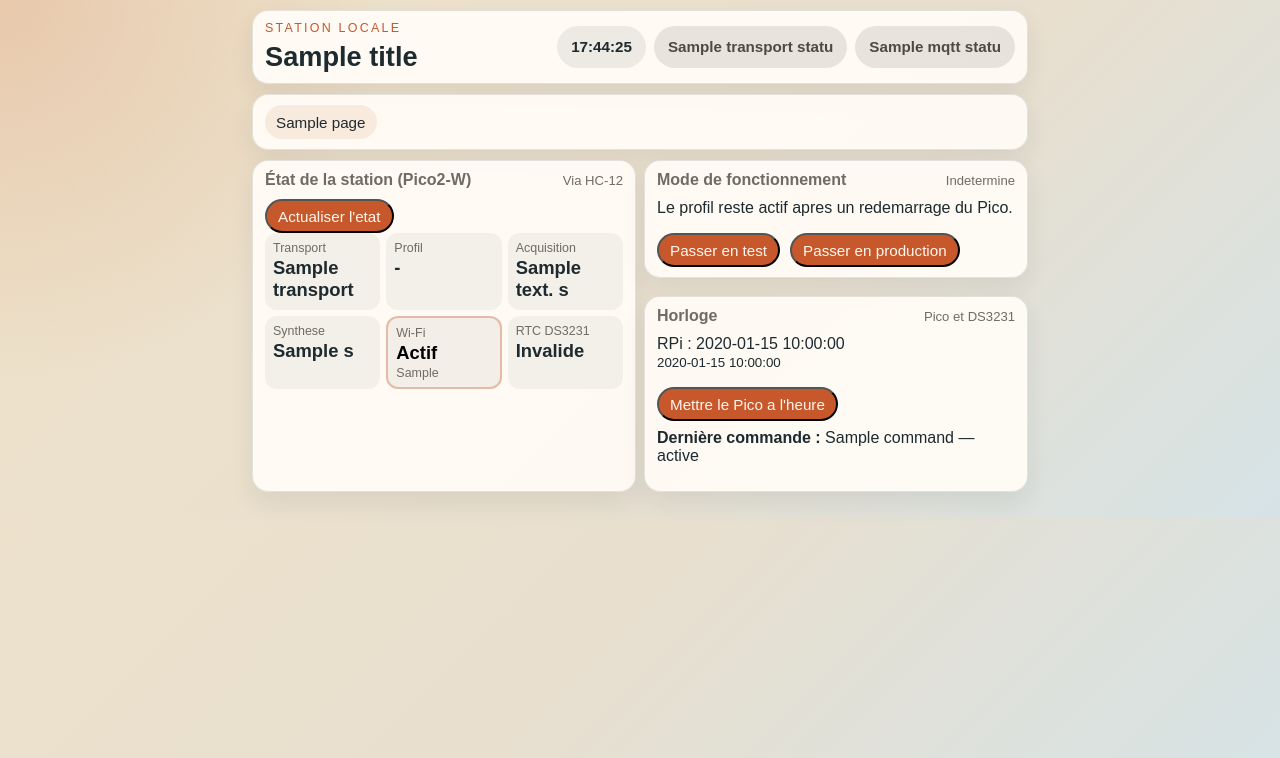
After one commit to jgrelet/rpi3-meteo, a FastAPI app: template app/templates/configuration.html in a window 1280 px wide. The commit adds this page. Shown: the top 758 px of the page. Run offline with FastAPI, Linux system fonts and the light colour scheme; the template is opened without the code that fills it: most values are stand-ins (such as "Sample title", 1, 10 or a date in 2020); some libraries are stand-ins or nearby versions.

Commit message:
Add remote Pico configuration interface

```diff
--- a/app/config.example.py
+++ b/app/config.example.py
@@ -12,6 +12,7 @@ DEFAULT_UI_PAGES: List[str] = [
     "forecast-now",
     "forecast-hours",
     "forecast-days",
+    "configuration",
 ]
 ALLOWED_UI_PAGES: Set[str] = set(DEFAULT_UI_PAGES)
 ALLOWED_FORECAST_PROVIDERS: Set[str] = {"open-meteo", "openweather"}
--- a/app/config.py
+++ b/app/config.py
@@ -12,6 +12,7 @@ DEFAULT_UI_PAGES: List[str] = [
     "forecast-now",
     "forecast-hours",
     "forecast-days",
+    "configuration",
 ]
 ALLOWED_UI_PAGES: Set[str] = set(DEFAULT_UI_PAGES)
 ALLOWED_FORECAST_PROVIDERS: Set[str] = {"open-meteo", "openweather"}
--- a/app/main.py
+++ b/app/main.py
@@ -2,13 +2,14 @@ from __future__ import annotations
 
 import json
 import logging
+import time
 from contextlib import asynccontextmanager
 from datetime import datetime, timezone
 from typing import Dict, List, Union
 from zoneinfo import ZoneInfo
 
 from fastapi import FastAPI, Request
-from fastapi.responses import HTMLResponse
+from fastapi.responses import HTMLResponse, RedirectResponse
 from fastapi.staticfiles import StaticFiles
 from fastapi.templating import Jinja2Templates
 
@@ -36,6 +37,7 @@ PAGE_LABELS = {
     "forecast-now": "Maintenant",
     "forecast-hours": "Prochaines heures",
     "forecast-days": "4 jours",
+    "configuration": "Configuration",
 }
 HELP_SECTIONS = [
     {
@@ -82,7 +84,13 @@ def nav_pages() -> List[Dict[str, str]]:
             {
                 "id": page,
                 "label": PAGE_LABELS.get(page, page),
-                "href": "/" if page == "overview" else "/pages/" + page,
+                "href": (
+                    "/"
+                    if page == "overview"
+                    else "/configuration"
+                    if page == "configuration"
+                    else "/pages/" + page
+                ),
             }
         )
     return pages
@@ -390,6 +398,77 @@ async def help_page(request: Request) -> HTMLResponse:
     return templates.TemplateResponse("help.html", context)
 
 
+@app.get("/configuration", response_class=HTMLResponse)
+async def configuration_page(request: Request) -> HTMLResponse:
+    now_utc = datetime.now(timezone.utc)
+    command = hc12_bridge_service.last_command_status()
+    command_action_labels = {
+        "get_status": "Actualisation de l’état",
+        "set_time": "Mise à l’heure",
+        "set_profile": "Changement du mode de fonctionnement",
+        "set_wifi": "Changement de l’état du Wi-Fi",
+    }
+    command_status_labels = {
+        "queued": "en attente d'envoi",
+        "sent": "envoyée, en attente de confirmation",
+        "acknowledged": "confirmée par la station",
+        "failed": "en échec",
+    }
+    if command:
+        command["action_label"] = command_action_labels.get(
+            command.get("action"), str(command.get("action", "Commande"))
+        )
+        command["status_label"] = command_status_labels.get(
+            command.get("status"), str(command.get("status", "inconnu"))
+        )
+    context = template_context(request)
+    context.update(
+        {
+            "transport_status": transport_status(),
+            "mqtt_status": mqtt_status(),
+            "command": command,
+            "pico": hc12_bridge_service.station_status(),
+            "rpi_time_utc": now_utc.strftime("%Y-%m-%d %H:%M:%S UTC"),
+            "rpi_time_local": now_utc.astimezone(APP_TIMEZONE).strftime(
+                "%Y-%m-%d %H:%M:%S %Z"
+            ),
+        }
+    )
+    return templates.TemplateResponse("configuration.html", context)
+
+
+@app.post("/configuration/status")
+async def request_pico_status() -> RedirectResponse:
+    hc12_bridge_service.send_command("get_status")
+    return RedirectResponse(url="/configuration", status_code=303)
+
+
+@app.post("/configuration/time")
+async def update_pico_time() -> RedirectResponse:
+    hc12_bridge_service.send_command("set_time", utc=int(time.time()))
+    return RedirectResponse(url="/configuration", status_code=303)
+
+
+@app.post("/configuration/profile/{profile_name}")
+async def update_pico_profile(profile_name: str) -> RedirectResponse:
+    if profile_name not in {"test", "prod"}:
+        return RedirectResponse(url="/configuration", status_code=303)
+    hc12_bridge_service.send_command("set_profile", profile=profile_name)
+    return RedirectResponse(url="/configuration", status_code=303)
+
+
+@app.post("/configuration/wifi/{requested_state}")
+async def update_pico_wifi(requested_state: str) -> RedirectResponse:
+    if requested_state not in {"on", "off"}:
+        return RedirectResponse(url="/configuration", status_code=303)
+    hc12_bridge_service.send_command(
+        "set_wifi",
+        enabled=requested_state == "on",
+        duration_seconds=900,
+    )
+    return RedirectResponse(url="/configuration", status_code=303)
+
+
 @app.get("/pages/{page_name}")
 async def page_placeholder(request: Request, page_name: str):
     if page_name == "raw-data":
--- a/app/static/app.css
+++ b/app/static/app.css
@@ -131,6 +131,44 @@ h2 {
 .nav-item.active {
     background: var(--accent);
     color: #fff7f0;
+}
+
+.config-actions {
+    display: flex;
+    flex-wrap: wrap;
+    align-items: center;
+    gap: 10px;
+}
+
+.config-actions form {
+    margin: 0;
+}
+
+.config-column {
+    display: flex;
+    flex-direction: column;
+    gap: 8px;
+}
+
+.last-command {
+    margin-top: 0.5em;
+}
+
+.wifi-status-form {
+    margin: 0;
+}
+
+.wifi-status-button {
+    width: 100%;
+    min-height: 100%;
+    border: 2px solid rgba(199, 88, 43, 0.35);
+    text-align: left;
+    cursor: pointer;
+}
+
+.wifi-status-button:hover,
+.wifi-status-button:focus-visible {
+    border-color: var(--accent);
 }
 
 .status-pill {
--- /dev/null
+++ b/app/templates/configuration.html
@@ -0,0 +1,92 @@
+<!DOCTYPE html>
+<html lang="fr">
+<head>
+    <meta charset="utf-8">
+    <meta name="viewport" content="width=device-width, initial-scale=1">
+    <meta http-equiv="refresh" content="3">
+    <title>{{ title }} - Configuration</title>
+    <link rel="stylesheet" href="/static/app.css?v=remote-config5">
+</head>
+<body>
+    <main class="layout layout-dashboard">
+        <header class="topbar">
+            <div class="topbar-title">
+                <p class="eyebrow">Station locale</p>
+                <h1><a class="app-title-link" href="/help">{{ title }}</a></h1>
+            </div>
+            <div class="topbar-status">
+                <time class="clock-pill" id="topbar-clock">--:--:--</time>
+                <div class="status-pill {{ 'ok' if transport_status.connected else 'off' }}">{{ transport_status.label }}</div>
+                <div class="status-pill {{ 'ok' if mqtt_status.connected else 'off' }}">{{ mqtt_status.label }}</div>
+            </div>
+        </header>
+
+        <nav class="nav nav-compact">
+            {% for page in pages %}
+            <a class="nav-item {{ 'active' if page.id == 'configuration' else '' }}" href="{{ page.href }}">{{ page.label }}</a>
+            {% endfor %}
+        </nav>
+
+        <section class="card-grid">
+            <article class="panel metric-panel">
+                <div class="panel-head"><h2>État de la station (Pico2-W)</h2><span>Via HC-12</span></div>
+                <form method="post" action="/configuration/status">
+                    <button class="nav-item active" type="submit">Actualiser l'etat</button>
+                </form>
+                {% if pico %}
+                <div class="metrics config-metrics">
+                    <div class="metric-box"><span class="metric-label">Transport</span><strong>{{ pico.transport or '-' }}</strong></div>
+                    <div class="metric-box"><span class="metric-label">Profil</span><strong>{{ 'Test' if pico.profile == 'test' else 'Production' if pico.profile == 'prod' else '-' }}</strong></div>
+                    <div class="metric-box"><span class="metric-label">Acquisition</span><strong>{{ pico.acquisition_interval_seconds or '-' }} s</strong></div>
+                    <div class="metric-box"><span class="metric-label">Synthese</span><strong>{{ pico.aggregation_interval_seconds or '-' }} s</strong></div>
+                    <form class="wifi-status-form" method="post" action="/configuration/wifi/{{ 'off' if pico.wifi_state in ['active', 'connecting'] else 'on' }}">
+                        <button class="metric-box wifi-status-button" type="submit">
+                            <span class="metric-label">Wi-Fi</span>
+                            <strong>
+                                {{ 'Actif' if pico.wifi_state == 'active' else 'Connexion…' if pico.wifi_state == 'connecting' else 'Erreur' if pico.wifi_state == 'error' else 'Inactif' }}
+                            </strong>
+                            {% if pico.wifi_ip %}<span class="metric-label">{{ pico.wifi_ip }}</span>{% endif %}
+                        </button>
+                    </form>
+                    <div class="metric-box"><span class="metric-label">RTC DS3231</span><strong>{{ 'Valide' if pico.rtc_valid else 'Invalide' }}</strong></div>
+                </div>
+                {% else %}
+                <p>Aucun etat distant recu pour le moment.</p>
+                {% endif %}
+            </article>
+
+            <div class="config-column">
+                <article class="panel metric-panel">
+                    <div class="panel-head"><h2>Mode de fonctionnement</h2><span>{{ 'Test' if pico and pico.profile == 'test' else 'Production' if pico and pico.profile == 'prod' else 'Indetermine' }}</span></div>
+                    <p>Le profil reste actif apres un redemarrage du Pico.</p>
+                    <div class="config-actions">
+                        <form method="post" action="/configuration/profile/test">
+                            <button class="nav-item active" type="submit">Passer en test</button>
+                        </form>
+                        <form method="post" action="/configuration/profile/prod">
+                            <button class="nav-item active" type="submit">Passer en production</button>
+                        </form>
+                    </div>
+                </article>
+
+                <article class="panel metric-panel">
+                    <div class="panel-head"><h2>Horloge</h2><span>Pico et DS3231</span></div>
+                    <p>RPi : {{ rpi_time_local }}<br><small>{{ rpi_time_utc }}</small></p>
+                    <form method="post" action="/configuration/time">
+                        <button class="nav-item active" type="submit">Mettre le Pico a l'heure</button>
+                    </form>
+                    {% if command %}
+                    <p class="last-command"><strong>Dernière commande :</strong> {{ command.action_label }} — {{ command.status_label }}</p>
+                    {% if command.response and command.response.error %}<p class="metric-value-bad">{{ command.response.error }}</p>{% endif %}
+                    {% endif %}
+                </article>
+            </div>
+        </section>
+    </main>
+    <script>
+        const clock = document.getElementById("topbar-clock");
+        const updateClock = () => clock.textContent = new Intl.DateTimeFormat("fr-FR", {hour: "2-digit", minute: "2-digit", second: "2-digit"}).format(new Date());
+        updateClock(); setInterval(updateClock, 1000);
+    </script>
+</body>
+</html>
```
Also changed, not shown: app/serial_ingestion.py (+93 -6 lines), docs/hc12-validation.md (+39 -0 lines), 1 other file.
